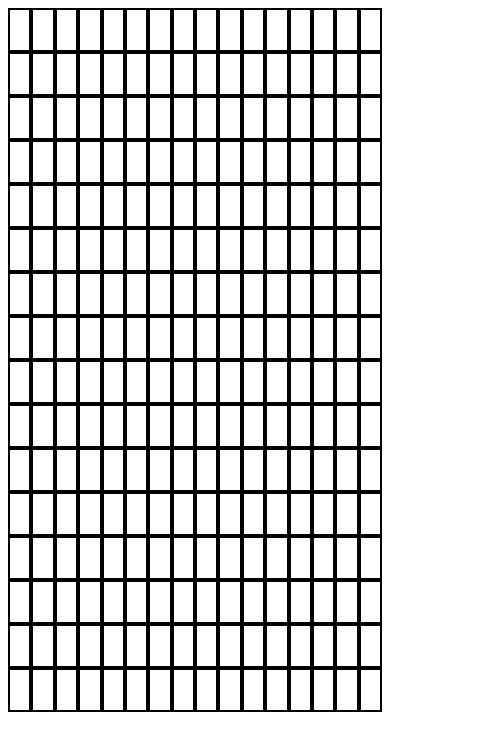
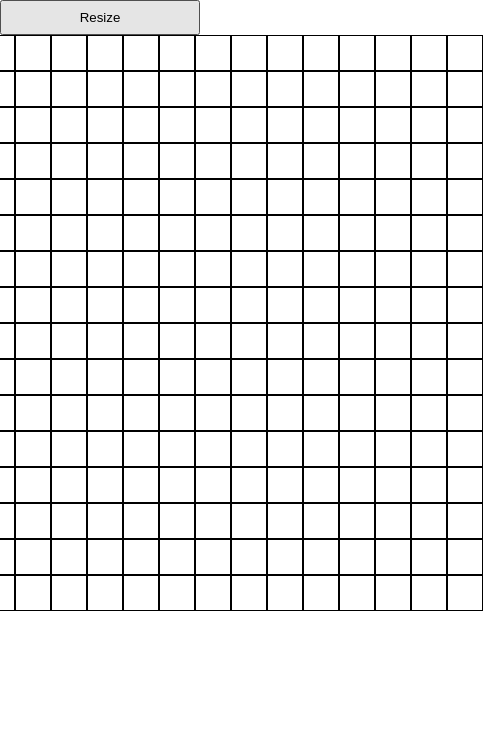
Before and after one commit to arpitneewaliya/Etch-a-Sketch, a plain HTML site: page index.html in a window 390 px wide. Shown: the whole page, 483 px wide, since content can reach past the window. Drawn offline with Linux system fonts and the light colour scheme.

Commit message:
Make the grid responsive

```diff
--- a/index.html
+++ b/index.html
@@ -7,7 +7,11 @@
     <link rel="stylesheet" href="style.css">
     <script src="script.js" defer></script>
 </head>
+
 <body>
+    <div id="btnHolder">
+        <button id="resize">Resize</button>
+    </div>
     <div id="container">
     </div>
 </body>
--- a/script.js
+++ b/script.js
@@ -1,5 +1,10 @@
 let container = document.querySelector('#container');
-let box, row;
+let box, row, num;
+
+let resizeBtn = document.querySelector('#resize');
+resizeBtn.addEventListener('click', () => {
+    num = +prompt('Enter the grid dimensions:', '');
+});
 
 for (let i=1; i<=16; i++) {
     row = document.createElement('div');
@@ -11,3 +16,12 @@ for (let i=1; i<=16; i++) {
         row.appendChild(box);
     }
 }
+
+let boxes = document.querySelectorAll('.boxes');
+let boxArr = [...boxes];
+
+for (const eachBox of boxArr) {
+    eachBox.addEventListener('mouseenter', () => {
+        eachBox.style.backgroundColor = '#8964fa';
+    });
+}
--- a/style.css
+++ b/style.css
@@ -1,9 +1,33 @@
+body {
+    margin: 0;
+}
+
 .boxes {
-    height: 40px;
-    width: 40px;
-    border: 2px solid black;
+    height: 36px;
+    width: 36px;
+    border: 1px solid black;
+    box-sizing: border-box;
 }
 
 .rows {
     display: flex;
 }
+
+#container {
+    display: flex;
+    flex-direction: column;
+    justify-content: center;
+    align-items: center;
+}
+
+.btnHolder {
+    display: flex;
+    justify-content: center;
+    align-items: center;
+}
+
+#resize {
+    padding: 8px;
+    width: 200px;
+    align-self: center;
+}
```
